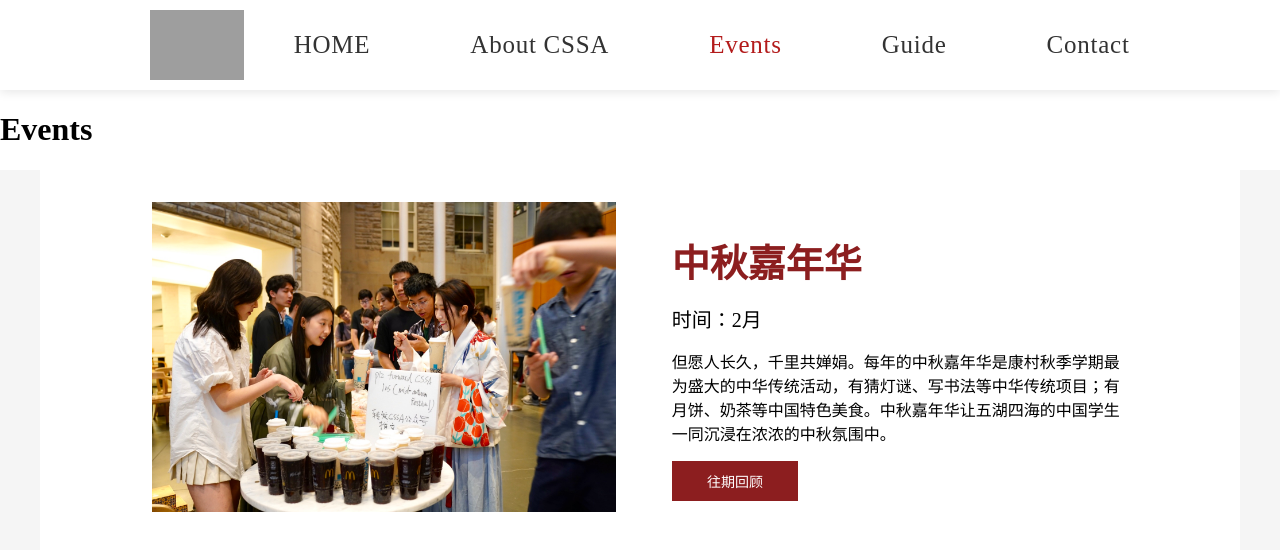
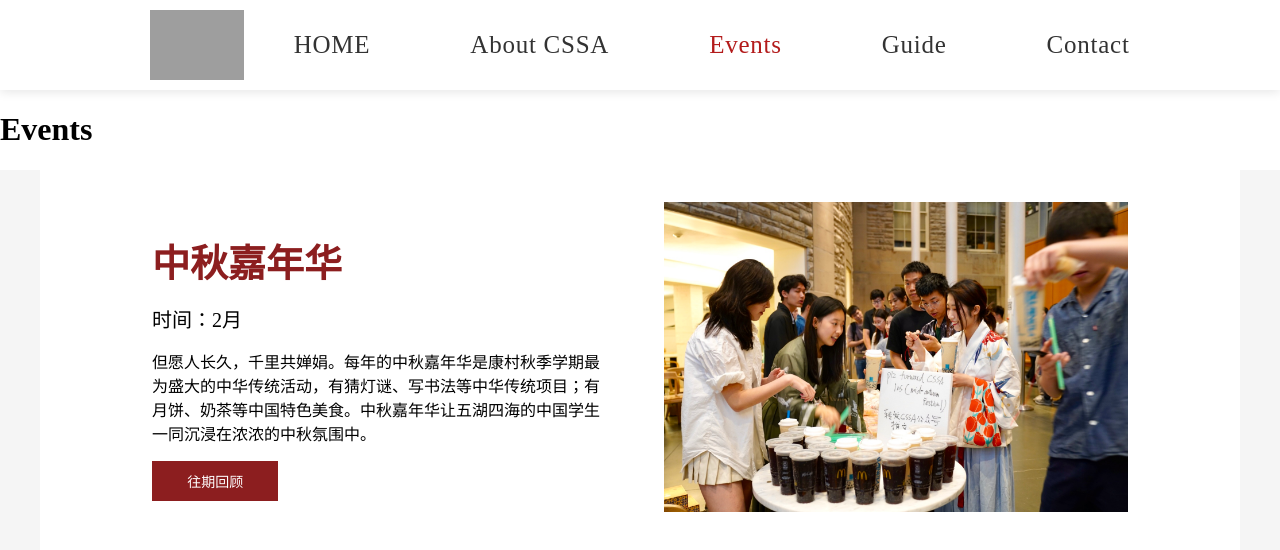
Before and after one commit to CornellCSSA/cssa_website, a React (Create React App) app: page /events in a window 1280 px wide. Shown: the top 550 px of the page. Built offline with nearby package versions, Linux system fonts and the light colour scheme; grey boxes are pictures that could not be loaded.

Commit message:
add orientation to event card

```diff
--- a/src/pages/events/EventCard.tsx
+++ b/src/pages/events/EventCard.tsx
@@ -2,14 +2,14 @@ import { EventDataObject } from './event.type';
 
 export default function EventCard({ eventData }: { eventData: EventDataObject }) {
   return (
-    <div className="event-card">
-        <img src={eventData.image} alt={eventData.title} className="event-image" />
+    <div className={`event-card event-card-${eventData.orientation}`}>
         <div className="event-content">
             <h2 className="event-title">{eventData.title}</h2>
             <h5 className="event-time">时间：{eventData.time}</h5>
             <p className="event-description">{eventData.description}</p>
             <button className="event-button">往期回顾</button>
         </div>
+        <img src={eventData.image} alt={eventData.title} className="event-image" />
     </div>
   );
 }
--- a/src/pages/events/Events.css
+++ b/src/pages/events/Events.css
@@ -38,6 +38,14 @@ button {
   gap: 3.5rem;
 }
 
+.event-card-left {
+  flex-direction: row;
+}
+
+.event-card-right {
+  flex-direction: row-reverse;
+}
+
 .event-image {
   width: 480px;
   height: 310px;
--- a/src/pages/events/event.type.ts
+++ b/src/pages/events/event.type.ts
@@ -3,4 +3,5 @@ export interface EventDataObject {
   time: string;
   description: string;
   image: string;
+  orientation: 'left' | 'right';
 }
--- a/src/pages/events/events.data.ts
+++ b/src/pages/events/events.data.ts
@@ -1,10 +1,12 @@
 import eventsZhongqiu from '../../assets/events-zhongqiu.jpeg';
+import { EventDataObject } from './event.type';
 
-export const eventsData = [
+export const eventsData: EventDataObject[] = [
   {
     title: '中秋嘉年华',
     time: "2月",
     description: '但愿人长久，千里共婵娟。每年的中秋嘉年华是康村秋季学期最为盛大的中华传统活动，有猜灯谜、写书法等中华传统项目；有月饼、奶茶等中国特色美食。中秋嘉年华让五湖四海的中国学生一同沉浸在浓浓的中秋氛围中。',
     image: eventsZhongqiu,
+    orientation: 'left',
   },
 ];
```
